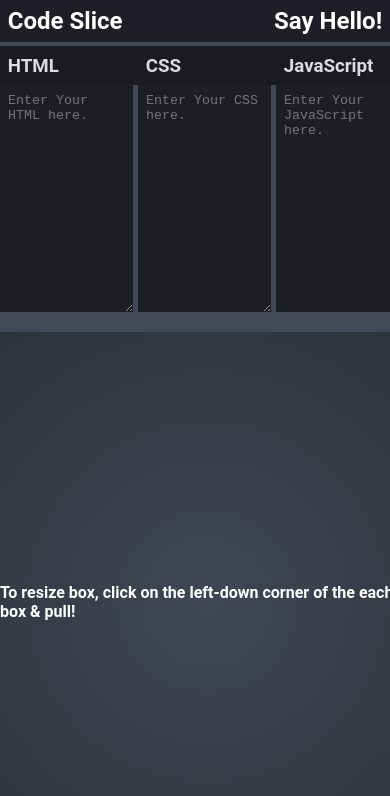
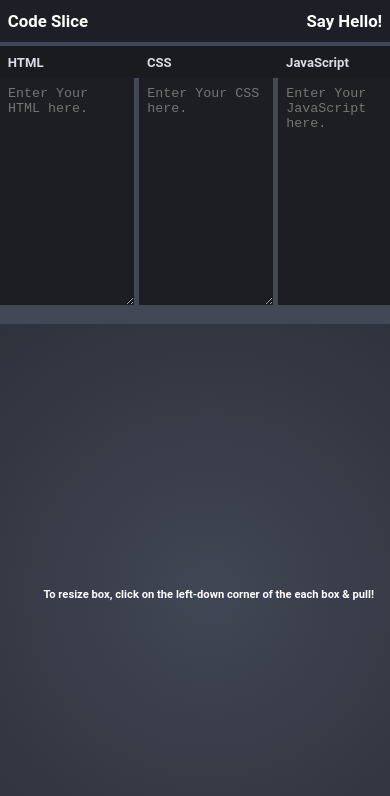
Before and after one commit to nasimuddin01/code-slice, a plain HTML site: page index.html in a window 390 px wide. Drawn offline with Linux system fonts and the light colour scheme.

Commit message:
Mobile friendly UI & Text size reduce.

```diff
--- a/index.html
+++ b/index.html
@@ -14,7 +14,7 @@
 
   <header>
     <nav>
-      <h2 class="brand">Code Slice</h2>
+      <h2>Code Slice</h2>
       <h2> <a href="https://twitter.com/nasimuddin01" target="_blank">Say Hello!</a></h2>
     </nav>
   </header>
--- a/master.scss
+++ b/master.scss
@@ -22,10 +22,6 @@ nav {
   padding: 0 2vw;
   background-color: #1E1F26;
   color: white;
-
-  .brand {
-    font-size: 1.5rem;
-  }
 
   a {
     color: white;
@@ -56,7 +52,6 @@ main {
 
     textarea {
       resize: vertical;
-      border-top: 1px solid #434856;
       background-color: #1D1E22;
       color: white;
       outline: none;
@@ -76,6 +71,10 @@ main {
     justify-content: center;
     align-items: center;
 
+    h4 {
+      padding: 0 1rem;
+    }
+
     iframe {
       width: 71vw;
       height: 92vh;
@@ -89,6 +88,7 @@ main {
     display: grid;
     grid-template-columns: 1fr;
     height: 95vh;
+    overflow: hidden;
 
     .code {
       display: flex;
@@ -100,10 +100,10 @@ main {
         resize: horizontal;
         outline: none;
         border: none;
-        border-right: 1.3vw solid #434856;
+        border-right: 1.35vw solid #434856;
         color: white;
         outline: none;
-        width: 30vw;
+        width: 30.3vw;
         height: 25vh;
       }
     }
@@ -120,3 +120,8 @@ main {
     }
   }
 }
+@media (max-width: 500px) {
+  body {
+    font-size: 70%!important;
+  }
+}
```
Also changed, not shown: master.min.css.
